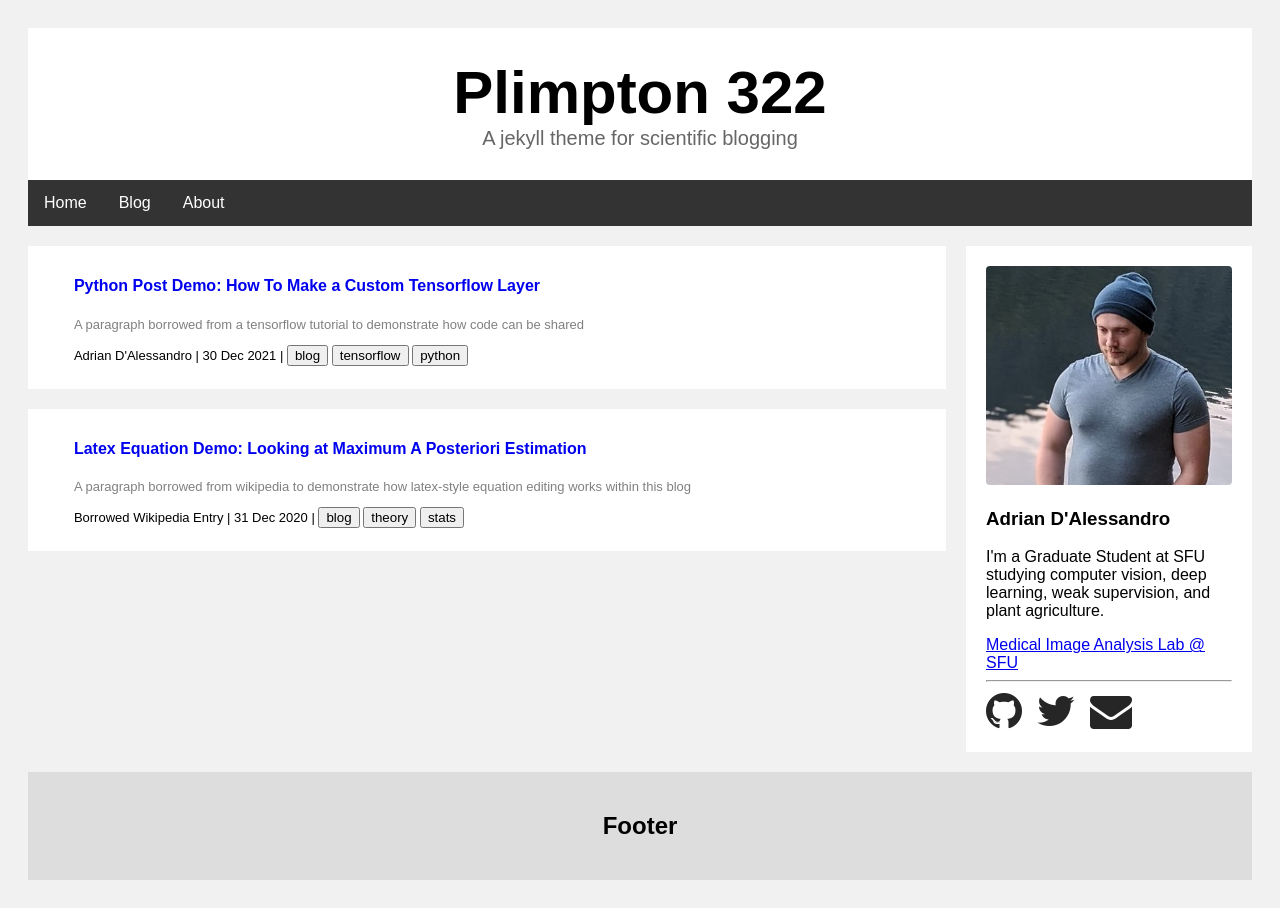
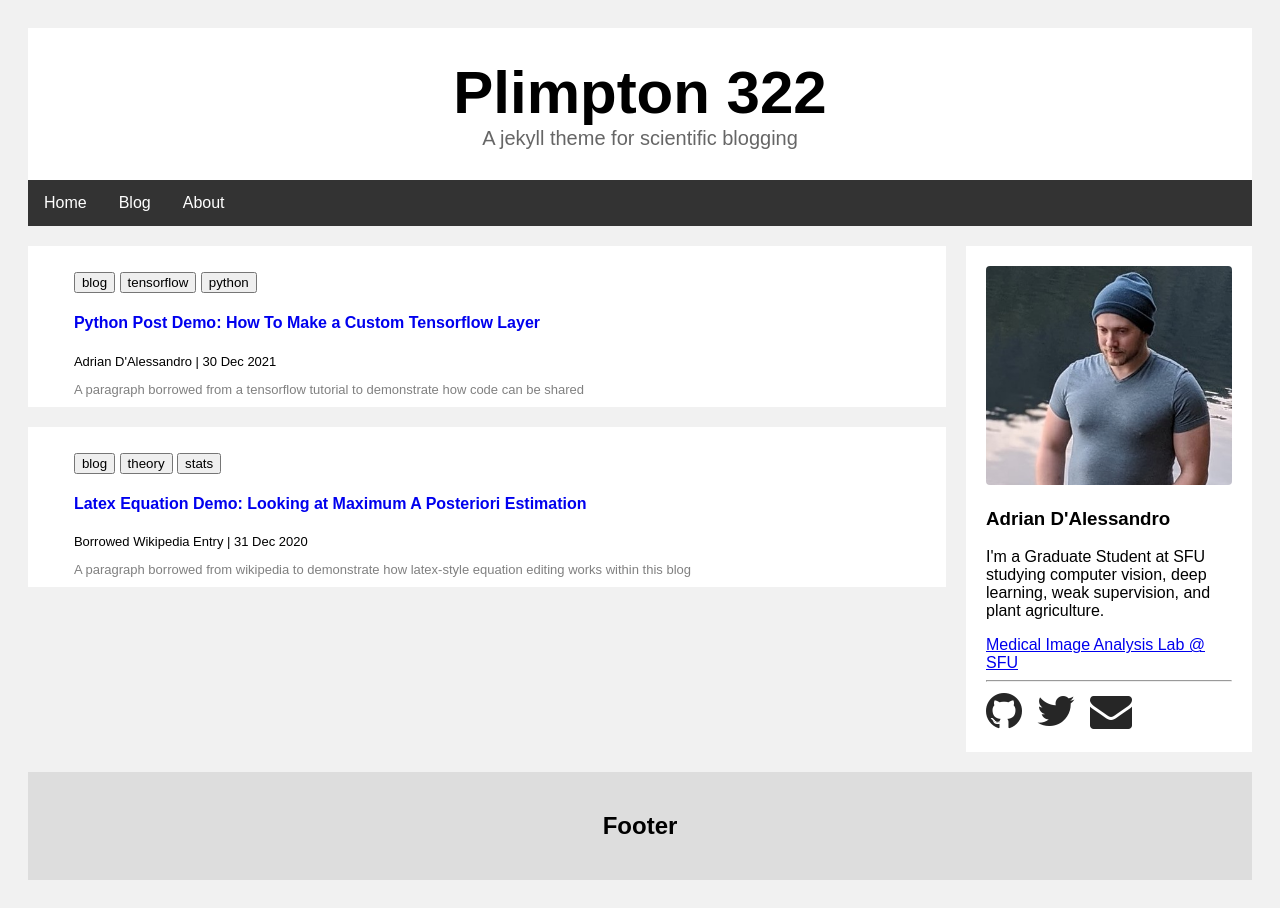
Before and after one commit to adrian-dalessandro/Plimpton322, a Jekyll site: the page built from blog.html, in a window 1280 px wide. Built offline with Jekyll 4.4.1, drawn with Linux system fonts in a browser that asks for light colours.

Commit message:
Update blogtemplate.html

```diff
--- a/_layouts/blogtemplate.html
+++ b/_layouts/blogtemplate.html
@@ -14,13 +14,14 @@
     {% capture post_content %}
     {% for post in site.posts %}
     <div class="card link-card">
-      <h4><b><a class="post-link" href="{{ post.url | relative_url }}">{{ post.title }}</a></b></h4>
-      <p class="tagline"> {{post.tagline}} </p>
-      <p class="bloginfo">{{ post.author }} | {{ post.date | date_to_string }} |
+      <p>
       {% for tag in post.tags %}
          <button>{{ tag }}</button>
       {% endfor %}
       </p>
+      <h4><b><a class="post-link" href="{{ post.url | relative_url }}">{{ post.title }}</a></b></h4>
+      <p class="bloginfo">{{ post.author }} | {{ post.date | date_to_string }}</p>
+      <p class="tagline"> {{post.tagline}} </p>
     </div>
     {% endfor %}
     {% endcapture %}
```
